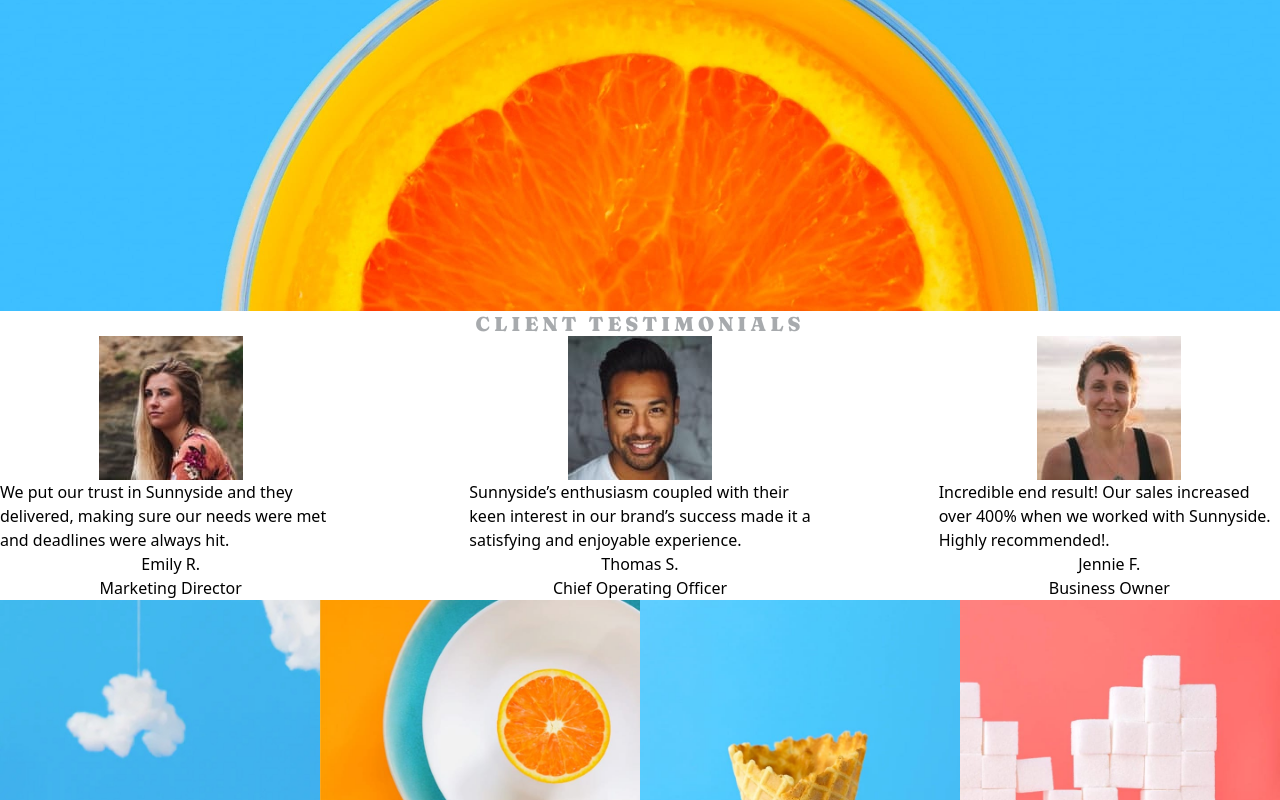
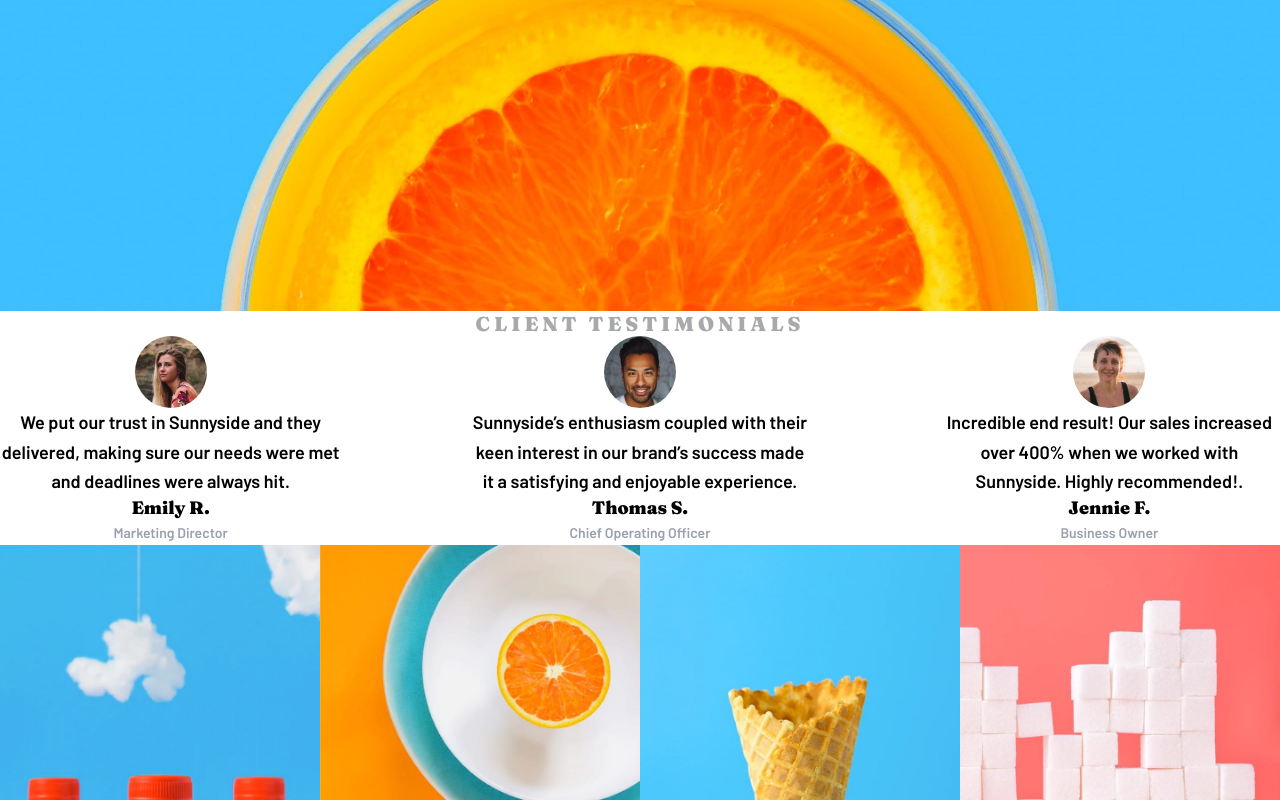
Before and after one commit to JakubM-I/agency-landing-page, a React (Vite) app: page / in a window 1280 px wide. Shown: the part 489-1289 px from the top of the page. Built offline with nearby package versions, Linux system fonts and the light colour scheme.

Commit message:
Add typo styling

```diff
--- a/src/components/Testimonials/index.tsx
+++ b/src/components/Testimonials/index.tsx
@@ -8,22 +8,22 @@ const Testimonials: React.FC = () => {
             <p className="text-center uppercase text-preset-6 text-grey-400">Client testimonials</p>
             <div className="flex justify-center items-start gap-32">
                 <div className="w-[350px] flex flex-col justify-start items-center">
-                    <img src={emilly} alt="Emily R. - Marketing Director" />
-                    <p>We put our trust in Sunnyside and they delivered, making sure our needs were met and deadlines were always hit.</p>
-                    <p>Emily R.</p>
-                    <p>Marketing Director</p>
+                    <img src={emilly} alt="Emily R. - Marketing Director" className="w-[72px] h-[72px] rounded-full" />
+                    <p className="text-preset-10 text-center">We put our trust in Sunnyside and they delivered, making sure our needs were met and deadlines were always hit.</p>
+                    <p className="text-preset-7">Emily R.</p>
+                    <p className="text-preset-12 text-gray-400">Marketing Director</p>
                 </div>
                 <div className="w-[350px] flex flex-col justify-start items-center">
-                    <img src={thomas} alt="Thomas S. - Chief Operating Officer" />
-                    <p>Sunnyside’s enthusiasm coupled with their keen interest in our brand’s success made it a satisfying and enjoyable experience.</p>
-                    <p>Thomas S.</p>
-                    <p>Chief Operating Officer</p>
+                    <img src={thomas} alt="Thomas S. - Chief Operating Officer" className="w-[72px] h-[72px] rounded-full"  />
+                    <p className="text-preset-10 text-center">Sunnyside’s enthusiasm coupled with their keen interest in our brand’s success made it a satisfying and enjoyable experience.</p>
+                    <p className="text-preset-7">Thomas S.</p>
+                    <p className="text-preset-12 text-gray-400">Chief Operating Officer</p>
                 </div>
                 <div className="w-[350px] flex flex-col justify-start items-center">
-                    <img src={jennie} alt="" />
-                    <p>Incredible end result! Our sales increased over 400% when we worked with Sunnyside. Highly recommended!.</p>
-                    <p>Jennie F.</p>
-                    <p>Business Owner</p>
+                    <img src={jennie} alt="Jennie F. - Business Owner" className="w-[72px] h-[72px] rounded-full"  />
+                    <p className="text-preset-10 text-center">Incredible end result! Our sales increased over 400% when we worked with Sunnyside. Highly recommended!.</p>
+                    <p className="text-preset-7">Jennie F.</p>
+                    <p className="text-preset-12 text-gray-400">Business Owner</p>
                 </div>
             </div>
         </div>
--- a/src/index.css
+++ b/src/index.css
@@ -73,6 +73,13 @@
         letter-spacing: 4px;
     }
 
+    .text-preset-7{
+        font-family: "Fraunces", serif;
+        font-size: 18px;
+        line-height: 125%;
+        letter-spacing: 0px;
+    }
+
     .text-preset-8{
         font-family: "Fraunces", serif;
         font-size: 15px;
@@ -84,6 +91,14 @@
         font-family: "Barlow", sans-serif;
         font-size: 18px;
         line-height: 165%;
+        letter-spacing: 0px;
+    }
+
+    .text-preset-12{
+        font-family: "Barlow", sans-serif;
+        font-size: 14px;
+        font-weight: 600;
+        line-height: 180%;
         letter-spacing: 0px;
     }
 
```
